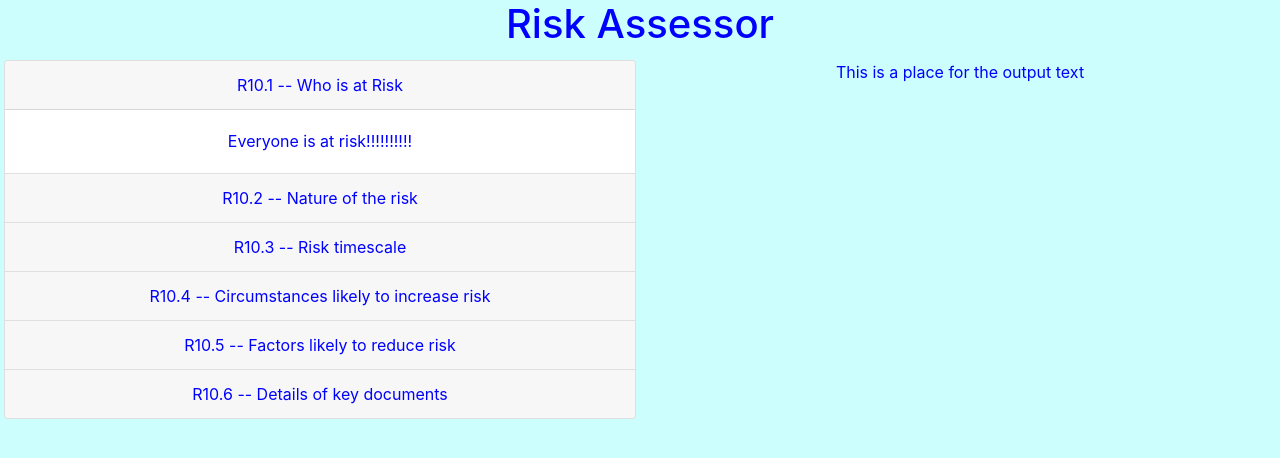
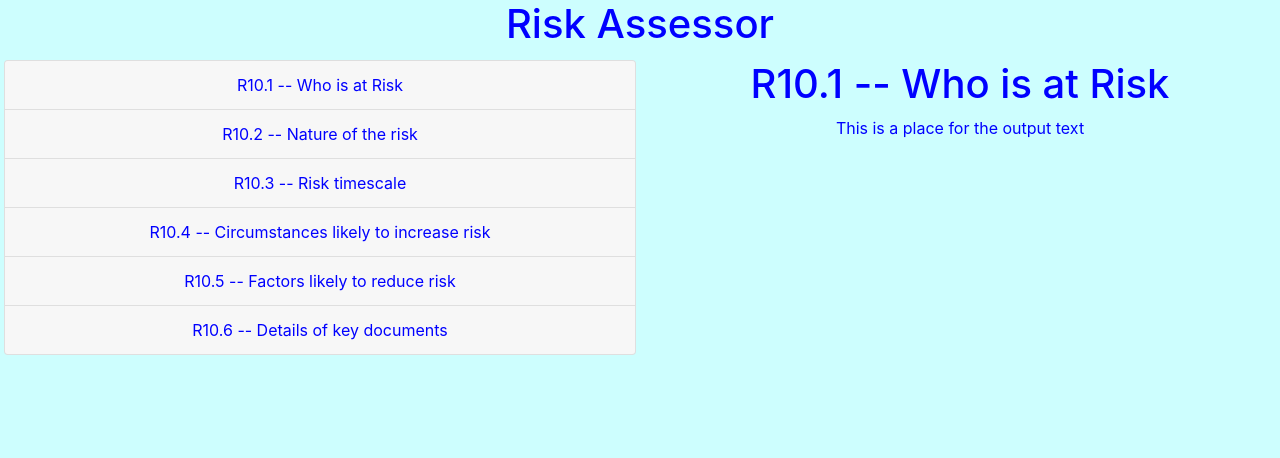
Before and after one commit to Samir70/risk-assessor, a React (Create React App) app: page / in a window 1280 px wide. Shown: the top 458 px of the page. Built offline with nearby package versions, Linux system fonts and the light colour scheme.

Commit message:
make textHolder reflect chosen accordion title

```diff
--- a/src/App.js
+++ b/src/App.js
@@ -4,13 +4,17 @@ import TextHolder from './Components/TextHolder';
 import './App.css';
 
 class App extends React.Component {
+  state = {sectionTitle: 'R10.1 -- Who is at Risk'}
+
+  changeSection = (newTitle) => {this.setState({sectionTitle: newTitle})}
+
   render () {
     return (
       <div className="App blueTheme">
         <h1>Risk Assessor</h1>
         <div id='workSpace'>
-          <FormsHolder className='halfWidth' />
-          <TextHolder className='halfWidth' />
+          <FormsHolder className='halfWidth' onAccordionChange={this.changeSection} />
+          <TextHolder className='halfWidth' sectionTitle={this.state.sectionTitle} />
         </div>
       </div>
     );
--- a/src/Components/FormCard.js
+++ b/src/Components/FormCard.js
@@ -5,12 +5,12 @@ import 'bootstrap/dist/css/bootstrap.css';
 const FormCard = (props) => {
     return (
     <Card>
-        <Accordion.Toggle as={Card.Header} eventKey={props.formKey}>
+        <Accordion.Toggle as={Card.Header} eventKey={props.Key} onClick={()=>props.onChange(props.formTitle)}>
             {props.formTitle}
         </Accordion.Toggle>
-        <Accordion.Collapse eventKey={props.formKey}>
+        <Accordion.Collapse eventKey={props.Key}>
             <Card.Body>
-                {props.formBody}
+                {props.children}
             </Card.Body>
         </Accordion.Collapse>
     </Card>
--- a/src/Components/FormsHolder.js
+++ b/src/Components/FormsHolder.js
@@ -3,33 +3,31 @@ import FormCard from './FormCard';
 import {Accordion} from 'react-bootstrap';
 import 'bootstrap/dist/css/bootstrap.css';
 
+const formTitles = [
+  'R10.1 -- Who is at Risk',
+  'R10.2 -- Nature of the risk',
+  'R10.3 -- Risk timescale',
+  'R10.4 -- Circumstances likely to increase risk',
+  'R10.5 -- Factors likely to reduce risk',
+  'R10.6 -- Details of key documents'
+]
+
+const formBodies =[
+  <p>will this work1?</p>,
+  <p>will this work2?</p>,
+  <p>will this work3?</p>,
+  <p>will this work4?</p>,
+  <p>will this work5?</p>,
+  <p>will this work6?</p>
+]
+
+
 const FormsHolder = (props) => {
+  const formsList = formTitles.map((t, i) =>
+     <FormCard Key={'form'+i} formTitle={t} onChange={props.onAccordionChange}>{formBodies[i]}</FormCard> );
     return (
         <Accordion defaultActiveKey='1' className={props.className}>
-            <FormCard
-              formKey='1'
-              formTitle='R10.1 -- Who is at Risk'
-              formBody='Everyone is at risk!!!!!!!!!!'  />
-            <FormCard
-              formKey='2'
-              formTitle='R10.2 -- Nature of the risk'
-              formBody='Very dangerous but funny!' />
-            <FormCard
-              formKey='3'
-              formTitle='R10.3 -- Risk timescale'
-              formBody='Counting down from 10, 9, 8, ...' />
-            <FormCard
-              formKey='4'
-              formTitle='R10.4 -- Circumstances likely to increase risk'
-              formBody='Daylight' />
-            <FormCard
-              formKey='5'
-              formTitle='R10.5 -- Factors likely to reduce risk'
-              formBody='Ice-cream!' />
-            <FormCard
-              formKey='6'
-              formTitle='R10.6 -- Details of key documents'
-              formBody='Brexit roadmap to hell' />
+            {formsList}
         </Accordion>
     )
 }
--- a/src/Components/TextHolder.js
+++ b/src/Components/TextHolder.js
@@ -2,7 +2,10 @@ import React from 'react';
 
 const TextHolder = (props) => {
     return (
-        <p className={props.className}>This is a place for the output text</p>
+        <div className={props.className} >
+            <h1>{props.sectionTitle}</h1>
+            <p>This is a place for the output text</p>
+        </div>
     )
 }
 
```
